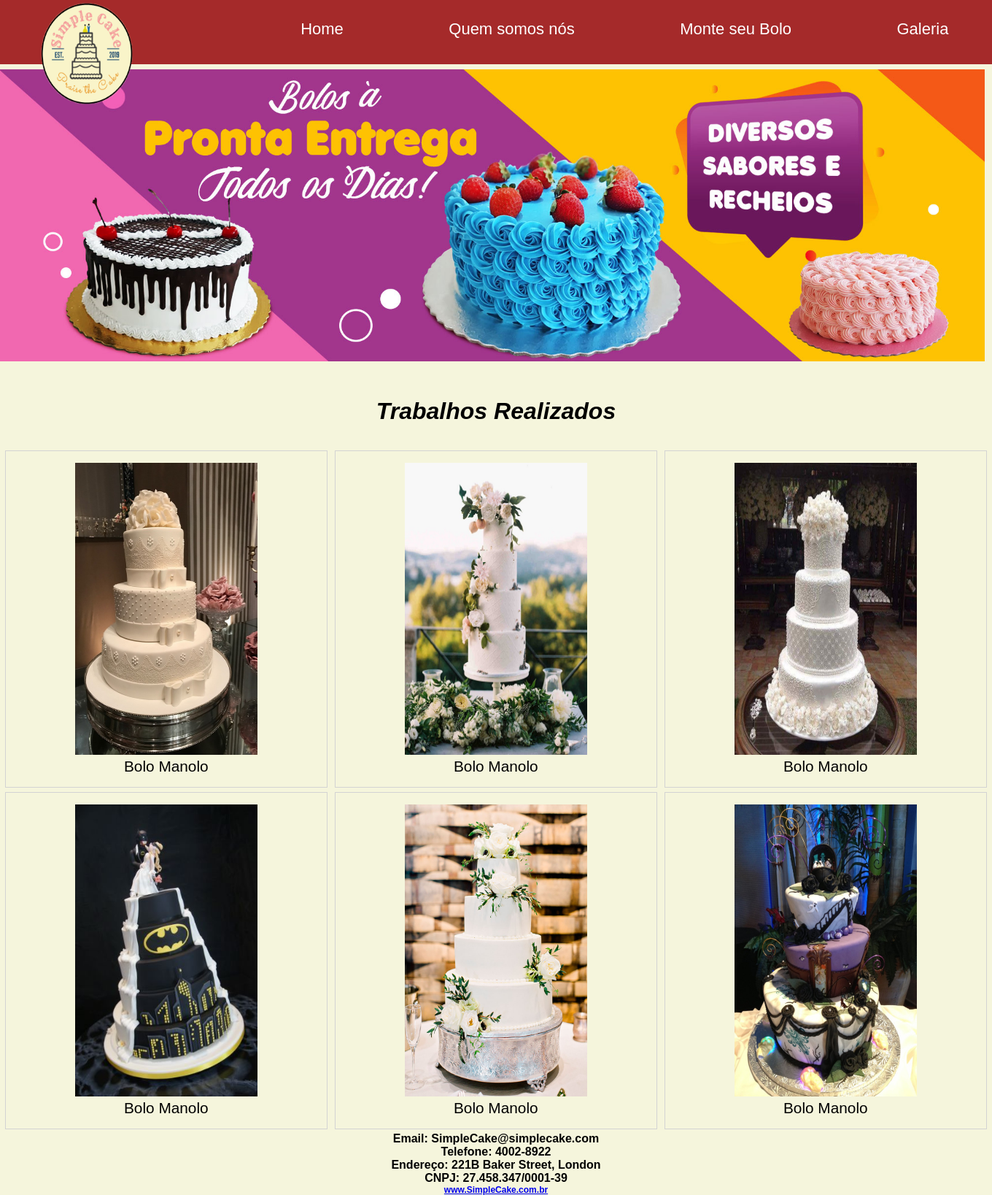
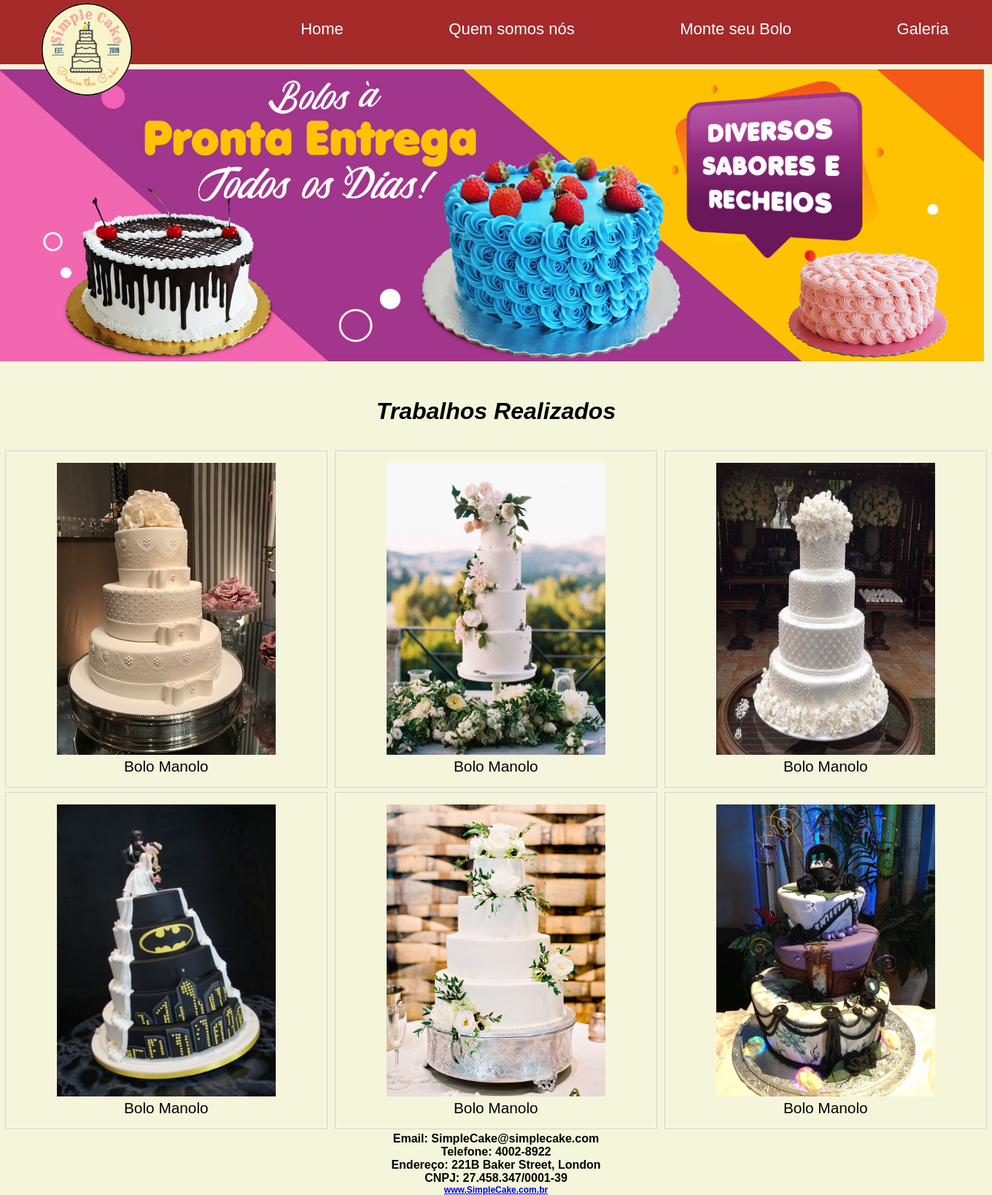
Before and after one commit to MarcosBrendonDePaula/Trabalho_GPS, a PHP site: page /teste.html in a window 1360 px wide. Shown: the whole page at 73% size. Run offline with PHP 8.4, Linux system fonts and the light colour scheme; some web fonts are replaced.

Commit message:
Update testestyle.css

```diff
--- a/testestyle.css
+++ b/testestyle.css
@@ -40,16 +40,7 @@ p{
     float:left;
     margin-left: 1.1%;
     width: 230px;
-    height: 150px;
-}
-
-
-#sobre{
-    border: thin solid silver;
-    margin-top:10px;
-    margin-left: 10px;
-    margin-right: 8px;
-    background-color: #e9e8d0;
+    height: 138px;
 }
 
 #bloco1{
@@ -67,7 +58,7 @@ figure {
 
 }
 .img{
-    width: 250px;
+    width: 300px;
     height: 400px;
 }
 #feitos{
@@ -85,6 +76,6 @@ figcaption{
 }
 
 #teste{
-    width: 1350px;
+    width: 1349px;
     height: 400px;
 }
```
